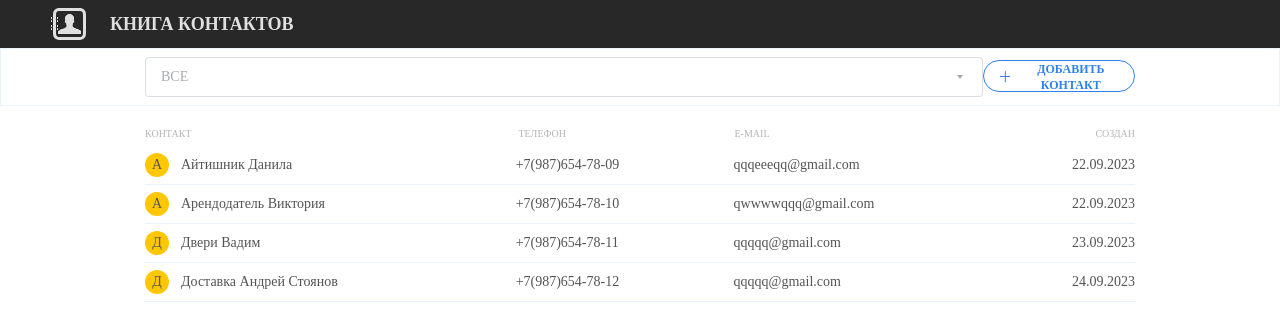
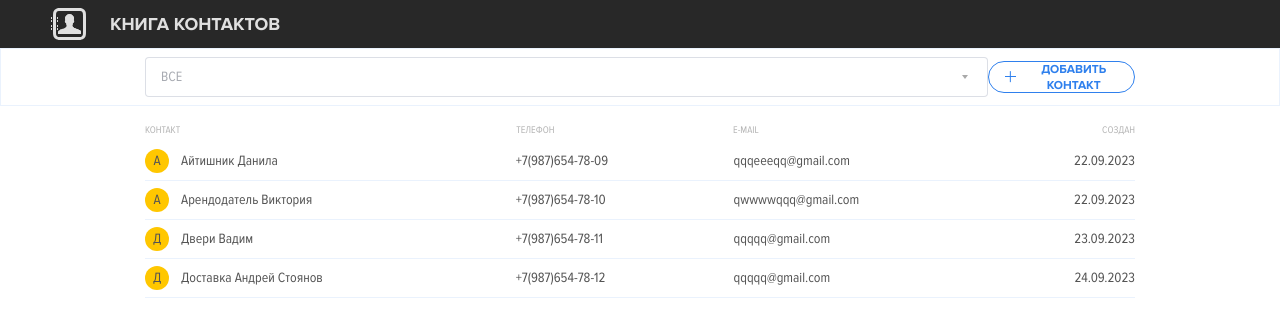
Before and after one commit to Dmitriy-Fenyov/test-task, a Vue app: page / in a window 1280 px wide. Shown: the top 332 px of the page. Built offline with nearby package versions, Linux system fonts and the light colour scheme.

Commit message:
code review

```diff
--- a/src/assets/main.scss
+++ b/src/assets/main.scss
@@ -1,6 +1,19 @@
 @import 'normalize.css';
+@font-face {
+  font-family: "Proxima Nova";
+  font-style: normal;
+  font-weight: 400;
+  src: url("ProximaNovaCond-Regular.woff") format("woff");
+}
+@font-face {
+  font-family: "Proxima Nova";
+  font-style: normal;
+  font-weight: 700;
+  src: url("ProximaNova-Bold.woff") format("woff");
+}
+
 body {
-  font-family: Proxima Nova;
+  font-family: "Proxima Nova", sans-serif;
 }
 
 .display {
--- a/src/components/MainFilter.vue
+++ b/src/components/MainFilter.vue
@@ -27,14 +27,14 @@
 </template>
 
 <script setup >
-import { RouterLink} from 'vue-router'
+import { RouterLink } from 'vue-router'
 import { ref } from 'vue'
-import {useAddressMockStore} from '@/stores/MockStore';
+import { useAddressMockStore } from '@/stores/MockStore';
 import { storeToRefs } from 'pinia'
 import ElSelectSuffixIcon from '@/components/ElSelectSuffixIcon.vue';
 
 const addressStore = useAddressMockStore()
-const {filterOptions} = storeToRefs(addressStore)
+const { filterOptions } = storeToRefs(addressStore)
 const value = ref('')
 const onFilterChange = (val) => {
   addressStore.updateFilterValue(val)
@@ -43,39 +43,48 @@ const onFilterChange = (val) => {
 
 <style lang="scss" scoped>
 .wrapper__filter {
+  margin-bottom: 12px;
+  padding: 0;
   border: 1px solid #EAF2FD;
-  margin-bottom: 16px;
-  padding: 0;
 }
+
 .main-filter {
   display: flex;
   justify-content: space-between;
   width: 990px;
-  height: 56px;
+  padding: 8px 0;
   margin: 0 auto;
   align-items: center;
+
   @media (min-width: 992px) and (max-width: 1200px) {
     width: 928px;
-    padding: 0 32px;
+    padding: 8px 32px;
   }
-  @media (min-width: 768px) and (max-width: 991px) {
+
+  @media (min-width: 768px) and (max-width: 992px) {
     width: 704px;
-    padding: 0 32px;
+    padding: 8px 32px;
   }
+
   @media (min-width: 576px) and (max-width: 768px) {
     width: 552px;
-    padding: 0 12px;
+    padding: 8px 12px;
   }
+
   @media (min-width: 376px) and (max-width: 576px) {
     width: 352px;
-    padding: 0 12px;
+    padding: 8px 12px;
   }
+
   &__select {
     height: 40px;
+
     @media (max-width: 991px) {
-    height: 40px;
+      height: 32px;
+      margin-right: 16px;
     }
   }
+
   &__btn {
     position: relative;
     height: 32px;
@@ -92,6 +101,7 @@ const onFilterChange = (val) => {
     text-align: center;
     text-transform: uppercase;
     cursor: pointer;
+
     &::before,
     &::after {
       content: "";
@@ -102,13 +112,29 @@ const onFilterChange = (val) => {
       height: 1px;
       background-color: #2F80ED;
     }
+
     &::before {
       transform: rotate(90deg);
     }
+
     &__span {
       width: 11px;
       height: 11px;
     }
   }
 }
+:global(.el-input--large .el-input__inner) {
+  height: 40px;
+  width: 183px;
+  @media (max-width: 991px) {
+    height: 32px;
+  }
+  @media (max-width: 576px) {
+    width: 166px;
+  }
+}
+
+:global(.el-input--large .el-input__wrapper) {
+  padding: 0 8px;
+}
 </style>
--- a/src/components/MainHeader.vue
+++ b/src/components/MainHeader.vue
@@ -1,29 +1,42 @@
 <template>
-  <header class="page-mainHeader">
-    <img src="@/assets/headerLogo.svg"  alt="Контакты" width="42" height="32">
-    <h1 class="page-mainHeader__title">Книга контактов</h1>
+  <header class="mainHeader">
+    <img class="mainHeader__logo" src="@/assets/headerLogo.svg" alt="Контакты" width="42" height="32">
+    <h1 class="mainHeader__title">Книга контактов</h1>
   </header>
 </template>
 
 <style lang="scss" scoped>
-.page-mainHeader {
+.mainHeader {
   display: flex;
   vertical-align: middle;
   align-items: center;
   padding: 8px 48px;
   background-color: #282828;
+
   @media (min-width: 768px) and (max-width: 1199px) {
     padding: 8px 32px;
-    }
-    @media (min-width: 376px) and (max-width: 768px) {
+  }
+
+  @media (min-width: 376px) and (max-width: 768px) {
     padding: 8px 12px;
-    }
+  }
+
   &__title {
     margin: 0 0 0 20px;
     font-size: 18px;
     line-height: 22px;
     text-transform: uppercase;
     color: #E0E0E0;
+    @media (min-width: 376px) and (max-width: 768px) {
+      margin-left: 8px;
+      font-size: 14px;
   }
-}
-</style>
+  }
+
+  &__logo {
+    @media (min-width: 376px) and (max-width: 768px) {
+      width: 32px;
+      height: 24px;
+  }
+  }
+}</style>
--- a/src/components/SuccessNotification.vue
+++ b/src/components/SuccessNotification.vue
@@ -2,6 +2,7 @@
 import { h } from 'vue'
 import { useMediaQuery } from '@vueuse/core'
 import { ElNotification, ElMessage } from 'element-plus'
+import iconOk from "@/assets/iconOk.svg"
 
 const props = defineProps({
   message: {
@@ -10,17 +11,16 @@ const props = defineProps({
   },
   duration: {
     type: Number,
-    default: 30000,
+    default: 30000000,
   }
 })
 
 const openDesktopNotification = () => {
   ElNotification({
     duration: props.duration,
-    message: h('p', { class: 'success-notification' }, props.message),
+    message: h('p', null, props.message),
     icon: h('img', {
-      class: 'success-notification__icon',
-      src: './src/assets/iconOk.svg',
+      src: iconOk,
       width: 20,
       height: 20,
     }),
@@ -32,10 +32,9 @@ const openDesktopNotification = () => {
 const openMobileNotification = () => {
   ElMessage({
     duration: props.duration,
-    message: h('p', { class: 'success-notification' }, props.message),
+    message: h('p', null, props.message),
     icon: h('img', {
-      class: 'success-notification__icon',
-      src: './src/assets/iconOk.svg',
+      src: iconOk,
       width: 13.33,
       height: 13.33,
     }),
@@ -58,10 +57,49 @@ defineExpose({
 
 <style langs="scss" scoped>
 :global(.el-notification) {
+  width: auto;
   box-shadow: 0px 0px 16px 0px rgba(176, 197, 222, 0.5);
+  margin: 0;
+  padding: 15.2px 12px 15.2px 6px;
 }
 
-:global(.success-notification__icon) {
-  margin: 0 4px;
+:global(.el-notification__group) {
+  margin: 0;
+  margin-left: 4px;
+}
+
+:global(.el-notification__content) {
+  font-size: 14px;
+  font-weight: 400;
+  line-height: 24px;
+  color: rgba(84, 84, 84, 1);
+
+}
+
+:global(--el-notification-icon-size) {
+  width: 20px;
+  height: 20px;
+}
+
+:global(.el-notification.left) {
+  left: 32px;
+  bottom: 48px !important;
+}
+
+:global(.el-message) {
+  top: 64px !important;
+  margin: 0;
+  padding: 12px 16px;
+  border-radius: 40px;
+  background: rgba(84, 84, 84, 1);
+  color: rgba(255, 255, 255, 1);
+  font-size: 12px;
+  font-weight: 400;
+  line-height: 20px;
+
+}
+
+:global(.el-message__icon) {
+  margin-right: 5px;
 }
 </style>
--- a/src/views/HomeView.vue
+++ b/src/views/HomeView.vue
@@ -2,10 +2,10 @@
 import { storeToRefs } from 'pinia'
 import MainFilter from '@/components/MainFilter.vue';
 import MainHeader from '@/components/MainHeader.vue';
-import {useAddressMockStore} from '@/stores/MockStore';
+import { useAddressMockStore } from '@/stores/MockStore';
 
 const addressStore = useAddressMockStore()
-const {filteredContacts} = storeToRefs(addressStore)
+const { filteredContacts } = storeToRefs(addressStore)
 </script>
 
 <template>
@@ -31,7 +31,8 @@ const {filteredContacts} = storeToRefs(addressStore)
     <li
       v-for="contact in filteredContacts"
       :key="contact.id"
-      style="padding: 0; margin: 0; list-style: none;"
+      style="padding: 0; margin: 0;
+      list-style: none;"
     >
       <RouterLink :to="'/contact/' + contact.id" class="contact">
         <p class="contact__name">
@@ -59,19 +60,24 @@ const {filteredContacts} = storeToRefs(addressStore)
   width: 990px;
   margin: 0 auto;
   padding: 0;
+
   @media (min-width: 992px) and (max-width: 1200px) {
     width: 928px;
   }
+
   @media (min-width: 768px) and (max-width: 992px) {
     width: 704px;
   }
+
   @media (min-width: 576px) and (max-width: 768px) {
     width: 552px;
   }
+
   @media (min-width: 376px) and (max-width: 576px) {
     width: 352px;
   }
 }
+
 .property {
   list-style: none;
   display: flex;
@@ -87,37 +93,57 @@ const {filteredContacts} = storeToRefs(addressStore)
   text-align: left;
   text-transform: uppercase;
   color: #B5B5B5;
+
   &__name {
-      width: 38.37%;
+    width: 38%;
     vertical-align: middle;
-      @media (min-width: 376px) and (max-width: 576px) {
-          width: 41.76%;
+    margin: 4px 0;
+
+    @media (min-width: 576px) and (max-width: 768px) {
+      width: 38.6%;
     }
-  }
-  &__tel {
-      width: 43%;
-      @media (min-width: 768px) and (max-width: 992px) {
-          width: 44%;
-      }
-      @media (min-width: 576px) and (max-width: 768px) {
-          width: 45.5%;
-      }
+
     @media (min-width: 376px) and (max-width: 576px) {
       width: 45%;
     }
   }
+
+  &__tel {
+    width: 43%;
+    margin: 4px 0;
+
+    @media (min-width: 768px) and (max-width: 992px) {
+      width: 44%;
+    }
+
+    @media (min-width: 576px) and (max-width: 768px) {
+      width: 45.5%;
+    }
+
+    @media (min-width: 376px) and (max-width: 576px) {
+      width: 38%;
+      font-size: 10px;
+    }
+  }
+
   &__mail {
     width: 30.8%;
+    font-size: 10px;
+    margin: 4px 0;
   }
+
   &__dateOfCreation {
     width: 11.73%;
     padding-right: 0;
+    margin: 4px 0;
     text-align: right;
+
     @media (min-width: 376px) and (max-width: 576px) {
       width: 16.47%
     }
   }
 }
+
 .contact {
   list-style: none;
   text-decoration: none;
@@ -133,52 +159,68 @@ const {filteredContacts} = storeToRefs(addressStore)
   letter-spacing: 0em;
   color: #545454;
   border-bottom: 1px solid #EAF2FD;
+
   @media (min-width: 768px) and (max-width: 991px) {
     font-size: 12px;
     line-height: 19px;
   }
+
   @media (min-width: 576px) and (max-width: 768px) {
     font-size: 12px;
     line-height: 19px;
   }
+
   @media (min-width: 376px) and (max-width: 576px) {
     font-size: 12px;
     line-height: 13.44px;
   }
-  &__name,  &__tel, &__mail, &__dateOfCreation {
+
+  &__name,
+  &__tel,
+  &__mail,
+  &__dateOfCreation {
     align-items: center;
     margin: 0;
     padding-right: 12px;
   }
+
   &__name {
     display: flex;
     width: 36.67%;
     vertical-align: middle;
+
     @media (min-width: 376px) and (max-width: 576px) {
       width: 41.76%;
     }
   }
+
   &__tel {
     width: 40.8%;
+
     @media (min-width: 376px) and (max-width: 576px) {
       width: 100%;
     }
   }
+
   &__mail {
     width: 30.8%;
+
     @media (min-width: 376px) and (max-width: 576px) {
       width: 100%;
     }
   }
+
   &__dateOfCreation {
     width: 11.73%;
     padding-right: 0;
     text-align: right;
+
     @media (min-width: 376px) and (max-width: 576px) {
       width: 16.47%
     }
   }
 }
+
 .firstLetter {
   flex-shrink: 0;
   width: 24px;
@@ -188,13 +230,16 @@ const {filteredContacts} = storeToRefs(addressStore)
   text-align: center;
   background-color: #FFC700;
   border-radius: 56px;
+
   @media (max-width: 576px) {
     display: none;
   }
 }
+
 .wrapper__flexBox {
   display: flex;
   width: 51.6%;
+
   @media (max-width: 576px) {
     flex-direction: column;
     width: 41.76%;
@@ -203,7 +248,7 @@ const {filteredContacts} = storeToRefs(addressStore)
     line-height: 16px;
   }
 }
+
 .row {
   flex-direction: row;
-}
-</style>
+}</style>
```
Also changed, not shown: src/components/ContactHeader.vue (+10 -5 lines), src/components/CreateHeader.vue (+9 -4 lines), src/views/ContactCard.vue (+37 -20 lines), src/views/CreateContact.vue (+12 -12 lines), src/assets/ProximaNova-Bold.woff (added), src/assets/ProximaNovaCond-Regular.woff (added), src/components/ElSelectSuffixIcon.vue (line endings or trailing spaces). Lines whose indentation alone changed are shown as unchanged.
